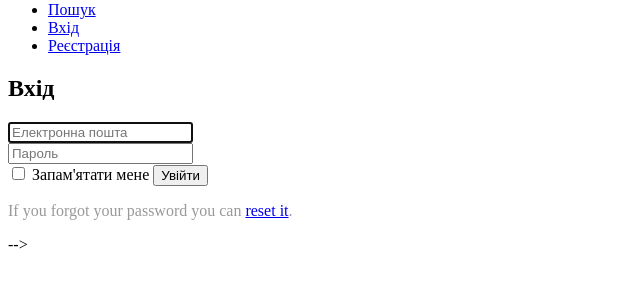
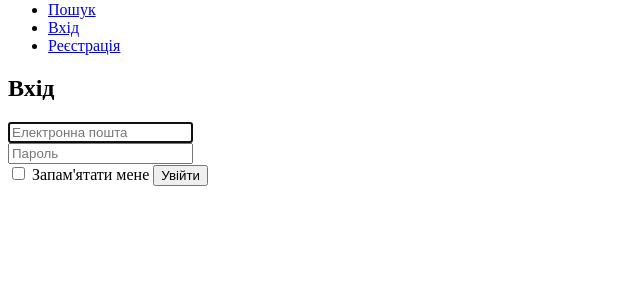
Before and after one commit to WingRS/ilm, a Yii app: template frontend/views/site/login.php in a window 1280 px wide. Shown: the part 350-650 px from the top of the page, without its empty margins (0-640 px from the left). Run offline with PHP 8.4 and a stand-in for Yii, Linux system fonts and the light colour scheme; the template is opened without the code that fills it, so the values that code supplies are empty; form fields are guessed from the names that the template uses; some libraries are stand-ins or nearby versions.

Commit message:
fix login page

```diff
--- a/frontend/views/site/login.php
+++ b/frontend/views/site/login.php
@@ -22,31 +22,3 @@ $this->params['breadcrumbs'][] = $this->title;
 <?= Html::submitButton('Увійти', ['class' => 'btn btn-lg btn-primary btn-block', 'name' => 'login-button']) ?>
 
 <?php ActiveForm::end(); ?>
-<!---<div class="site-login">
-
-
-    <p>Please fill out the following fields to login:</p>
-
-    <div class="row">
-        <div class="col-lg-5">
-
-
-<!--                --><?//= $form->field($model, 'email')->textInput(['autofocus' => true]) ?>
-<!---->
-<!--                --><?//= $form->field($model, 'password')->passwordInput() ?>
-<!---->
-<!--                --><?//= $form->field($model, 'rememberMe')->checkbox() ?>
-
-                <div style="color:#999;margin:1em 0">
-                    If you forgot your password you can <?= Html::a('reset it', ['site/request-password-reset']) ?>.
-                </div>
-
-                <div class="form-group">
-
-                </div>
-
-
-        </div>
-    </div>
-</div>
--->
```
